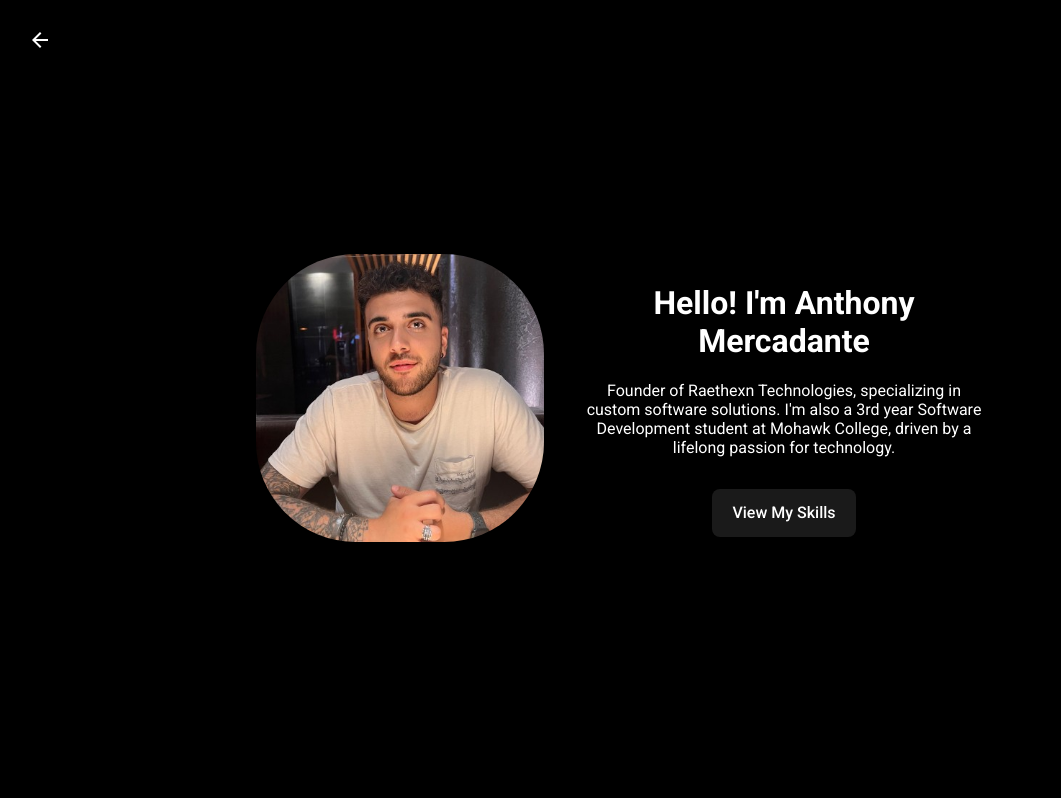
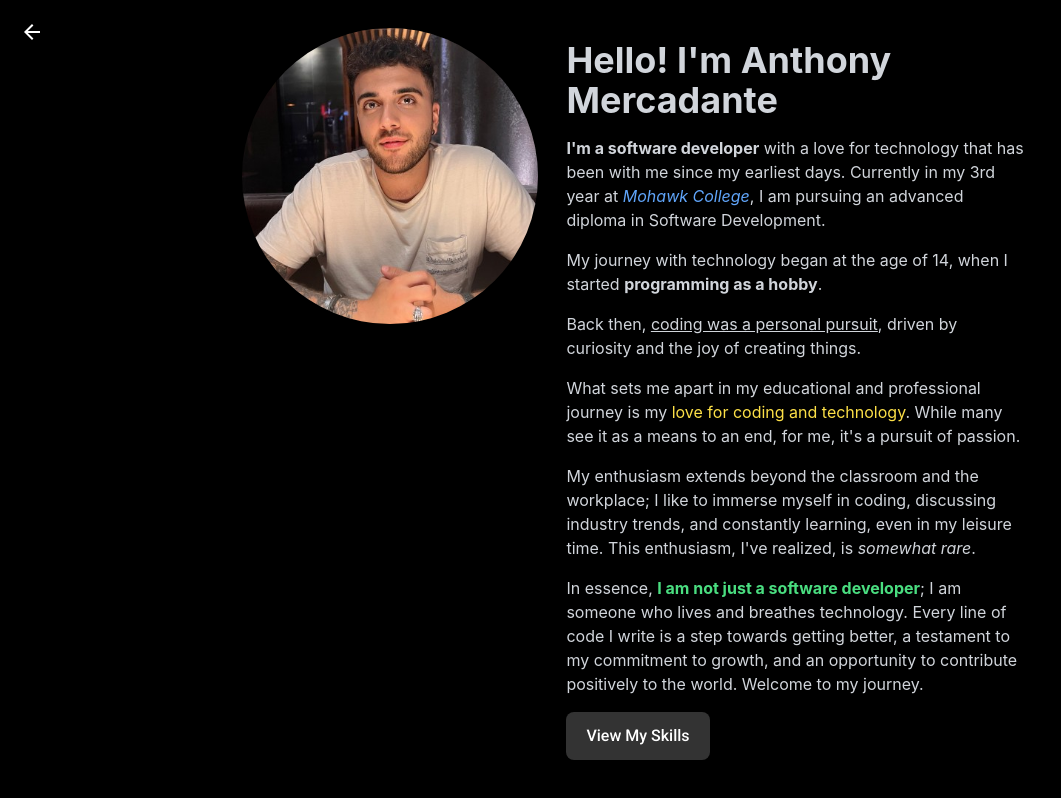
Before and after one commit to AnthonyMercadante/AnthonyMercadante.github.io, a React (Create React App) app: page /about-me in a window 1280 px wide. Shown: the whole page, without its empty margins (0-1061 px from the left). Built offline with nearby package versions, Linux system fonts and the light colour scheme.

Commit message:
Added Hero Icons, and adjusted About Me page.

```diff
--- a/package.json
+++ b/package.json
@@ -6,6 +6,7 @@
   "dependencies": {
     "@emotion/react": "^11.11.1",
     "@emotion/styled": "^11.11.0",
+    "@heroicons/react": "^2.1.1",
     "@mui/icons-material": "^5.15.1",
     "@mui/material": "^5.15.1",
     "@testing-library/jest-dom": "^5.17.0",
--- a/src/App.css
+++ b/src/App.css
@@ -1,3 +1,6 @@
+@tailwind base;
+@tailwind components;
+@tailwind utilities;
 .App {
   text-align: center;
 }
--- a/src/index.css
+++ b/src/index.css
@@ -1,3 +1,6 @@
+@tailwind base;
+@tailwind components;
+@tailwind utilities;
 body {
   margin: 0;
   font-family: -apple-system, BlinkMacSystemFont, 'Segoe UI', 'Roboto', 'Oxygen',
--- a/src/pages/AboutMe/AboutMe.tsx
+++ b/src/pages/AboutMe/AboutMe.tsx
@@ -1,13 +1,11 @@
-// AboutMe.tsx
 import React from 'react';
-import { Button, IconButton, Grid, Box, useTheme } from '@mui/material';
-import ArrowBackIcon from '@mui/icons-material/ArrowBack';
 import { useNavigate } from 'react-router-dom';
 import profileImage from '../../assets/images/professional-photo.jpg';
 import LandscapeOverlay from '../../components/LandscapeOverlay';
+import ArrowBackIcon from '@mui/icons-material/ArrowBack';
+import Button from '@mui/material/Button';
 
 const AboutMe = () => {
-  const theme = useTheme();
   const navigate = useNavigate();
 
   const navigateToSkills = () => {
@@ -19,83 +17,60 @@ const AboutMe = () => {
   };
 
   return (
-    <Box
-      sx={{
-        backgroundColor: 'transparent',
-        color: theme.palette.text.primary,
-        minHeight: '100vh',
-        minWidth: '100vw',
-        padding: theme.spacing(4),
-        display: 'flex',
-        alignItems: 'center',
-        justifyContent: 'center',
-        fontFamily: 'Roboto, Arial, sans-serif',
-        boxSizing: 'border-box',
-        overflow: 'hidden',
-        px: [2, 4, 8],
-        '@media (max-width: 932px)': {
-          // Adjustments for screens smaller than 932px
-          px: [1, 2, 4],
-          '& .about-me-profile-image': {
-            maxWidth: '75%',
-          },
-          '& h1': {
-            fontSize: '1.5rem',
-          },
-          '& p': {
-            fontSize: '0.9rem',
-          },
-        },
-        '@media (max-width: 667px)': {
-          // Further adjustments for screens smaller than 667px
-          '& .about-me-profile-image': {
-            maxWidth: '70%',
-          },
-          '& h1': {
-            fontSize: '1.25rem',
-          },
-          '& p': {
-            fontSize: '0.8rem',
-          },
-        },
-      }}
-    >
-      <IconButton onClick={handleBack} sx={{ position: 'absolute', top: 20, left: 20, zIndex: 1 }}>
-        <ArrowBackIcon />
-      </IconButton>
-      <Grid container spacing={0} justifyContent="center" alignItems="center">
-        <Grid item xs={12} sm={6} md={4} lg={3}>
+    <div className="min-h-screen min-w-full bg-black text-gray-300 flex flex-col justify-center p-4">
+      <button onClick={handleBack} className="text-white absolute top-5 left-5 flex items-center">
+        <ArrowBackIcon /> {/* Material-UI Icon */}
+      </button>
+      <div className="flex flex-col sm:flex-row justify-center items-center sm:items-start">
+        <div className="w-3/4 sm:w-1/2 md:w-1/3 lg:w-1/4 p-2 mb-4 sm:mb-0">
           <img
             src={profileImage}
             alt="Profile"
-            style={{
-              maxWidth: '100%',
-              height: 'auto',
-              borderRadius: '100px',
-              boxSizing: 'border-box',
-            }}
-            className='about-me-profile-image'
+            className="max-w-full h-auto rounded-full shadow-lg"
           />
-        </Grid>
-        <Grid item xs={12} sm={8} md={6} lg={5} style={{ textAlign: 'center', padding: theme.spacing(5) }}>
-          <h1>Hello! I'm Anthony Mercadante</h1>
-          <p>
-            Founder of Raethexn Technologies, specializing in custom software solutions.
-            I'm also a 3rd year Software Development student at Mohawk College,
-            driven by a lifelong passion for technology.
-          </p>
+        </div>
+        <div className="w-full sm:w-2/3 md:w-1/2 lg:w-2/5 text-center sm:text-left p-5">
+          <h1 className="text-2xl sm:text-3xl md:text-4xl font-bold mb-4">Hello! I'm Anthony Mercadante</h1>
+          <div className="space-y-4">
+            <div className="space-y-4">
+              <p className="transition duration-300 ease-in-out hover:text-gray-100 hover:shadow-md">
+                <span className="font-bold">I'm a software developer</span> with a love for technology that has been with me since my earliest days.
+                Currently in my 3rd year at <span className="italic text-blue-400">Mohawk College</span>, I am pursuing an advanced diploma in Software Development.
+              </p>
+              <p className="transition duration-300 ease-in-out hover:text-gray-100 hover:shadow-md">
+                My journey with technology began at the age of 14, when I started <span className="font-bold">programming as a hobby</span>.
+              </p>
+              <p className="transition duration-300 ease-in-out hover:text-gray-100 hover:shadow-md">
+                Back then, <span className="underline">coding was a personal pursuit</span>, driven by curiosity and the joy of creating things.
+              </p>
+              <p className="transition duration-300 ease-in-out hover:text-gray-100 hover:shadow-md">
+                What sets me apart in my educational and professional journey is my <span className="text-yellow-300">love for coding and technology</span>.
+                While many see it as a means to an end, for me, it's a pursuit of passion.
+              </p>
+              <p className="transition duration-300 ease-in-out hover:text-gray-100 hover:shadow-md">
+                My enthusiasm extends beyond the classroom and the workplace; I like to immerse myself in coding, discussing industry trends, and
+                constantly learning, even in my leisure time. This enthusiasm, I've realized, is <span className="italic">somewhat rare</span>.
+              </p>
+              <p className="transition duration-300 ease-in-out hover:text-gray-100 hover:shadow-md">
+                In essence, <span className="font-bold text-green-400">I am not just a software developer</span>; I am someone who lives and breathes technology.
+                Every line of code I write is a step towards getting better, a testament to my commitment to growth,
+                and an opportunity to contribute positively to the world. Welcome to my journey.
+              </p>
+            </div>
+
+          </div>
           <Button
             variant="contained"
             color="primary"
-            sx={{ marginTop: theme.spacing(2) }}
             onClick={navigateToSkills}
+            sx={{ marginTop: 2, backgroundColor: '#333', ':hover': { backgroundColor: '#555' } }}
           >
             View My Skills
           </Button>
-        </Grid>
-      </Grid>
+        </div>
+      </div>
       <LandscapeOverlay />
-    </Box>
+    </div>
   );
 };
 
```
Also changed, not shown: 1 other file (tests, documents, lock files or other folders).
